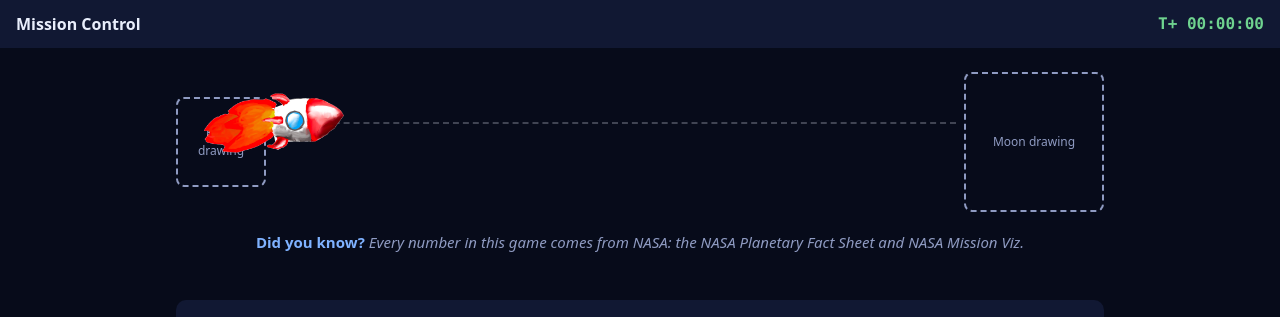
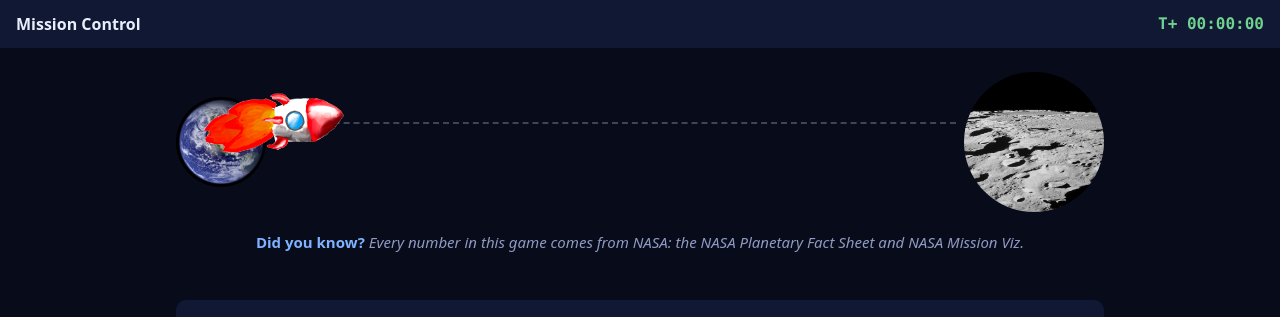
Before and after one commit to Coding-Joule/NASA_mission, a plain HTML site: page index.html in a window 1280 px wide. Shown: the top 317 px of the page. Drawn offline with Linux system fonts and the light colour scheme.

Commit message:
Add NASA pictures of Earth, Moon, Mars and Europa
Images from the team doc's NASA links, cropped to 512x512 and shown as
round planets. Credits added to assets/README.md.

Co-Authored-By: Claude Opus 5.5 <noreply@anthropic.com>

```diff
--- a/css/style.css
+++ b/css/style.css
@@ -47,6 +47,7 @@ main { max-width: 960px; margin: 0 auto; padding: 24px 16px 48px; display: grid;
   min-height: 200px;
 }
 .body img, .rocket img { width: 100%; display: block; }
+.body img { border-radius: 50%; }   /* round off the black corners of the NASA photos */
 .path {
   position: relative;
   height: 80px;
```
Also changed, not shown: assets/earth.jpg (added), assets/planets/europa.jpg (added), assets/planets/mars.jpg (added), assets/planets/moon.jpg (added), 1 other file.
